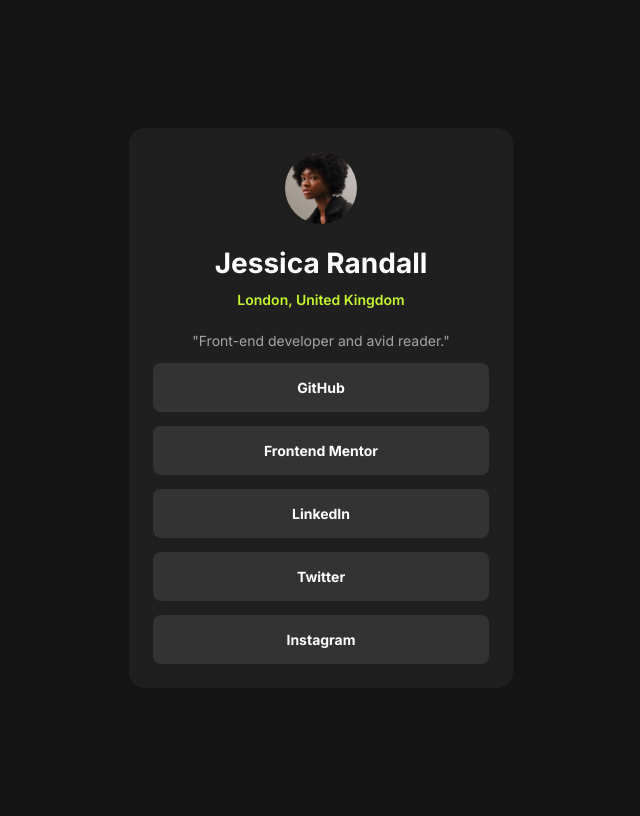
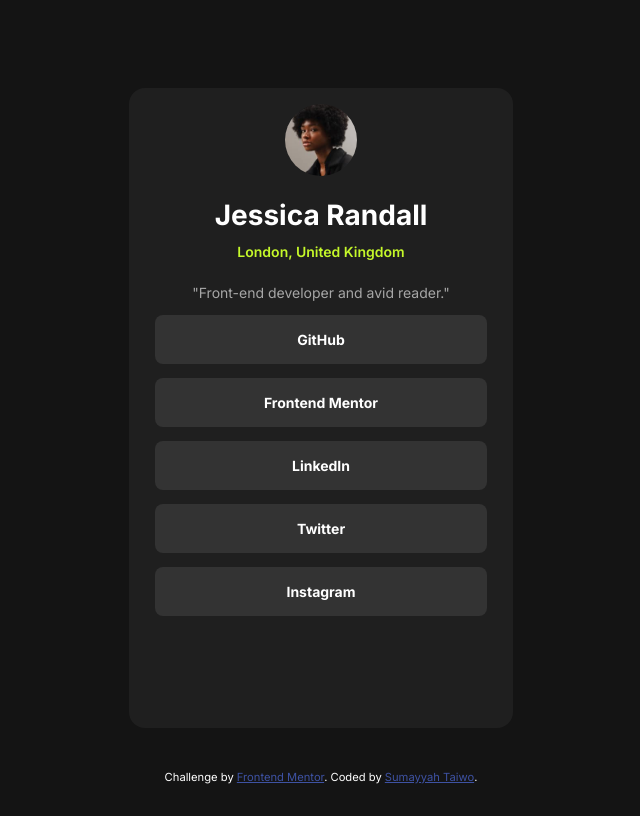
Before and after one commit to Sumta4real/Social-Link-Profile-Page, a plain HTML site: page index.html in a window 1280 px wide. Shown: the whole page, without its empty margins (319-959 px from the left). Drawn offline with Linux system fonts and the light colour scheme.

Commit message:
added footer and styled it to include the designers details

```diff
--- a/index.html
+++ b/index.html
@@ -25,7 +25,10 @@
             <a id="twitter" href=""> Twitter </a>
             <a id="instagram" href=""> Instagram </a>
         </div>
-
     </div>
+    <footer class="attribution">
+        Challenge by <a href="https://www.frontendmentor.io?ref=challenge" target="_blank">Frontend Mentor</a>.
+        Coded by <a href="https://github.com/Sumta4real">Sumayyah Taiwo</a>.
+    </footer>
 </body>
 </html>
--- a/style.css
+++ b/style.css
@@ -9,14 +9,17 @@ body{
     font-size: 0.875rem;
     height: 100vh;
     display: flex;
+    flex-direction: column;
     align-items: center;
     justify-content: center;
 }
 .profile-container{
     background-color: hsl(0, 0%, 12%);
     width: 100%;
+    min-height: 85%;
     max-width: 24rem;
-    padding: 1.5rem ;
+    min-height: 80%;
+    padding: 1rem 1.625rem ;
     border-radius: 1rem;
     text-align: center;
 }
@@ -60,3 +63,15 @@ body{
     cursor: pointer ;
     caret-color: black;
 }
+.attribution {
+    font-size: 0.7rem;
+    text-align: center;
+    color:  hsl(0, 0%, 100%);
+ }
+.attribution a {
+    color: hsl(228, 45%, 44%);
+}
+footer{
+    position: absolute;
+    bottom: 1rem;
+}
```
